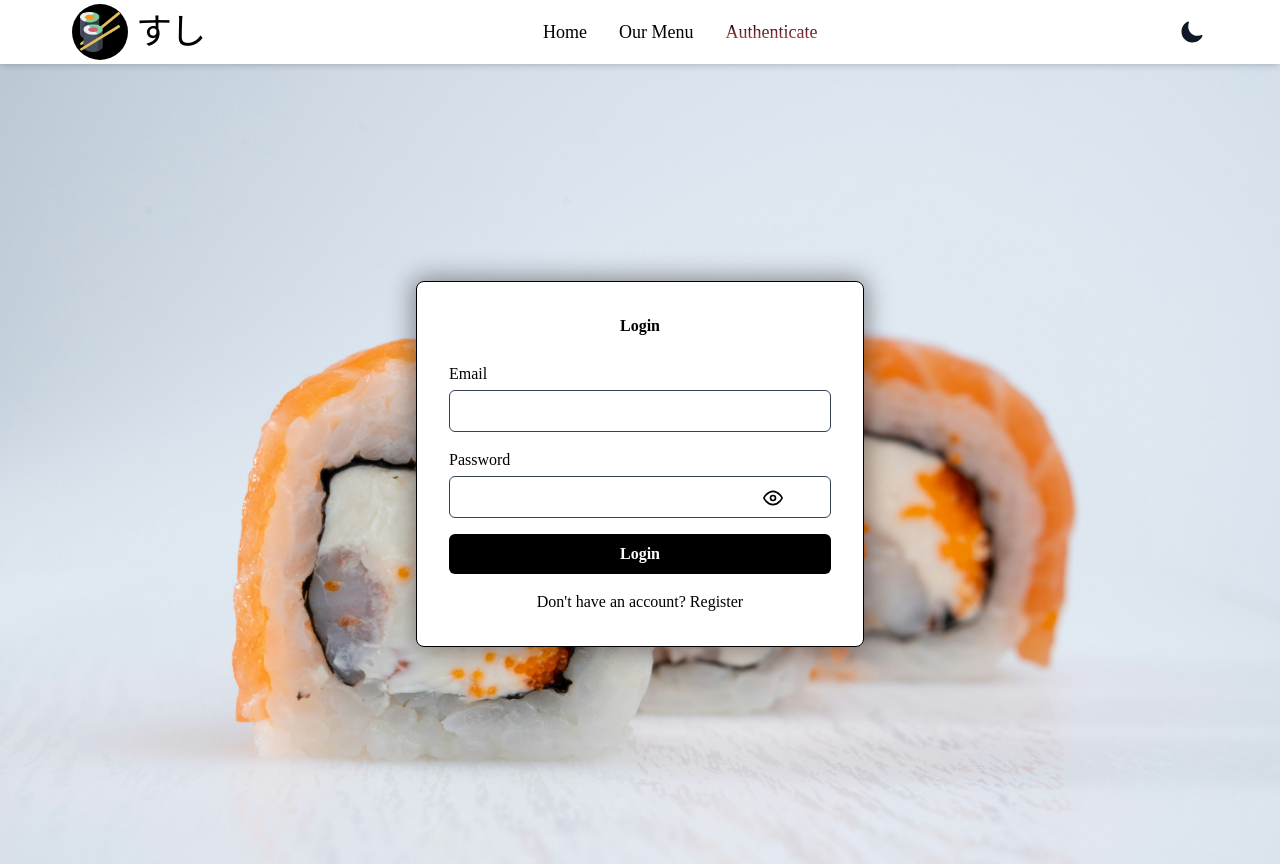
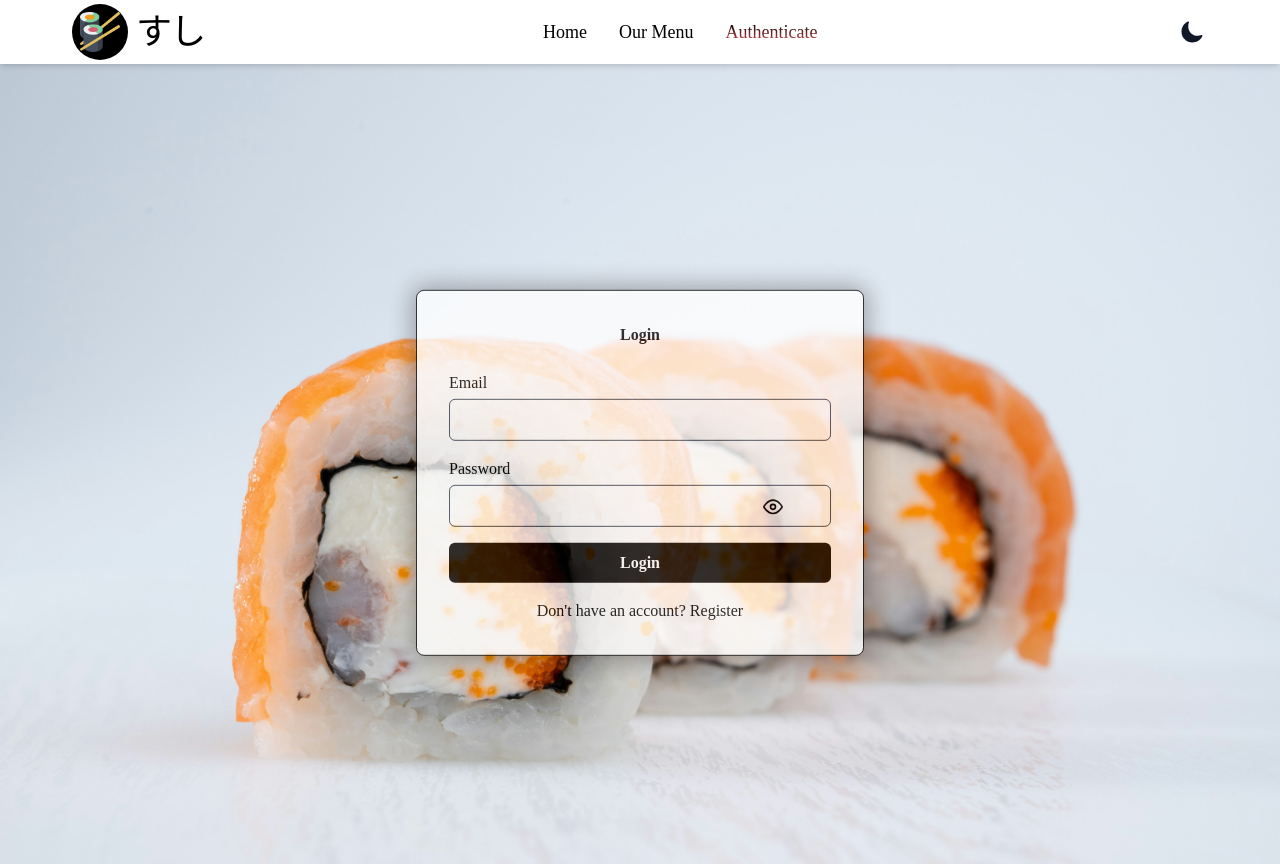
Before and after one commit to RobertFacundo/sushiEcommerceF, a React (Vite) app: page /Authentication in a window 1280 px wide. Built offline with nearby package versions, Linux system fonts and the light colour scheme; a web font is replaced by a local one.

Commit message:
gsap animations profile & auth views

```diff
--- a/src/features/auth/AuthenticationView.jsx
+++ b/src/features/auth/AuthenticationView.jsx
@@ -5,21 +5,24 @@ import { authFields } from "../../shared/config/inputFields";
 import GradientTextButton from "../../shared/components/Buttons/GradientTextButton";
 import StyledTitle from "../../shared/components/Titles/StyledTitle";
 import FormButton from "../../shared/components/Buttons/FormButton";
+import { useAuthAnimation } from "./hooks/useAuthAnimation";
 
 const AuthenticationView = ({ initialType = 'login' }) => {
     const [type, setType] = useState(initialType);
     const { register, handleSubmit, onSubmit, errors, loading, error } = useAuthForm(type);
 
+    const { containerRef, cardRef, formRef } = useAuthAnimation();
+
     return (
-        <div className="relative h-screen overflow-hidden flex items-center justify-center dark:bg-[url('/authenticationBG.jpg')] bg-[url('/authenticationBGLight.jpg')] bg-cover bg-bottom">
+        <div ref={containerRef} className="relative h-screen overflow-hidden flex items-center justify-center dark:bg-[url('/authenticationBG.jpg')] bg-[url('/authenticationBGLight.jpg')] bg-cover bg-bottom">
 
-            <div className="relative bg-white dark:bg-[#0d0d0d] z-10 border border-black-500 dark:border-red-500 p-8 rounded-lg w-full max-w-md"
+            <div ref={cardRef} className="relative bg-white dark:bg-[#0d0d0d] z-10 border border-black-500 dark:border-red-500 p-8 rounded-lg w-full max-w-md"
                 style={{ boxShadow: "var(--card-shadow)" }}
             >
                 <StyledTitle>
                     {type === 'login' ? 'Login' : 'Register'}
                 </StyledTitle>
-                <form onSubmit={handleSubmit(onSubmit)}>
+                <form ref={formRef} onSubmit={handleSubmit(onSubmit)}>
                     {authFields
                         .filter(field => field.showIn.includes(type))
                         .map(field => (
--- /dev/null
+++ b/src/features/auth/hooks/useAuthAnimation.js
@@ -0,0 +1,31 @@
+import { useLayoutEffect, useRef } from "react";
+import { gsap } from "gsap";
+
+export const useAuthAnimation = () => {
+    const containerRef = useRef(null);
+    const cardRef = useRef(null);
+    const formRef = useRef(null);
+
+    useLayoutEffect(() => {
+        const ctx = gsap.context(() => {
+            gsap.from(containerRef.current, {
+                opacity: 0,
+                duration: 1.6,
+                ease: "power2.out"
+            });
+
+            gsap.from(cardRef.current, {
+                opacity: 0,
+                y: 40,
+                duration: 1.7,
+                stagger:0.05,
+                ease: "power3.out",
+                delay: 0.15,
+            });
+        });
+
+        return () => ctx.revert()
+    }, []);
+
+    return { containerRef, cardRef, formRef }
+}
--- a/src/features/home/hooks/useHeroBannerAnimations.js
+++ b/src/features/home/hooks/useHeroBannerAnimations.js
@@ -13,7 +13,7 @@ export const useHeroBannerAnimation = (sectionRef, titleRef, subtitleRef, ctaRef
                 sectionRef.current,
                 { scale: 1 },
                 {
-                    scale: 1.05,
+                    scale: 1.01,
                     ease: "power1.out",
                     scrollTrigger: {
                         trigger: sectionRef.current,
--- a/src/features/profile/ProfileView.jsx
+++ b/src/features/profile/ProfileView.jsx
@@ -1,9 +1,11 @@
 import LeftColumn from "./components/LeftColumn";
 import RightColumn from "./components/RightColumn";
 import { useProfile } from "./hooks/useProfile";
+import { useProfileAnimation } from "./hooks/useProfileAnimation";
 
 const ProfileView = () => {
     const { data: profile, isLoading, isError } = useProfile();
+    const { containerRef, leftRef, rightRef, giftCardRef, sectionsRef } = useProfileAnimation();
 
     if (isLoading) {
         return (
@@ -23,12 +25,12 @@ const ProfileView = () => {
 
     return (
         <div className="w-full min-h-screen flex justify-center bg-gray-50 dark:bg-stone-950 py-10 px-4">
-            <div className="w-full grid grid-cols-1 lg:grid-cols-3 gap-4">
-                <div className="lg:col-span-1">
-                    <LeftColumn profile={profile} />
+            <div ref={containerRef} className="w-full grid grid-cols-1 lg:grid-cols-3 gap-4">
+                <div ref={leftRef} className="lg:col-span-1">
+                    <LeftColumn profile={profile} giftCardRef={giftCardRef} />
                 </div>
-                <div className="lg:col-span-2">
-                    <RightColumn />
+                <div ref={rightRef} className="lg:col-span-2">
+                    <RightColumn sectionsRef={sectionsRef} />
                 </div>
             </div>
         </div>
--- a/src/features/profile/components/GiftCard.jsx
+++ b/src/features/profile/components/GiftCard.jsx
@@ -1,9 +1,9 @@
-import React from "react";
+import React, { forwardRef } from "react";
 import BarCode from 'react-barcode';
 
-const GiftCard = ({ code, description }) => {
+const GiftCard = forwardRef(({ code, description }, ref) => {
     return (
-        <div className="flex flex-col items-center space-y-2 mb-3">
+        <div ref={ref} className="flex flex-col items-center space-y-2 mb-3">
             <div className="relative w-125 h-70 rounded-xl shadow-lg overflow-hidden"  style={{ boxShadow: "var(--card-shadow)" }}>
                 <img src="/giftCard.jpg" alt="GiftCard" className="absolute inset-0 w-full h-full object-cover" />
 
@@ -26,6 +26,6 @@ const GiftCard = ({ code, description }) => {
             </div>
         </div>
     );
-};
+});
 
 export default GiftCard;
--- a/src/features/profile/components/LeftColumn.jsx
+++ b/src/features/profile/components/LeftColumn.jsx
@@ -7,15 +7,13 @@ import PasswordInputField from "./PasswordInputField";
 import GiftCard from "./GiftCard";
 import AvatarSelector from "./AvatarSelector";
 
-const LeftColumn = ({ profile }) => {
+const LeftColumn = ({ profile, giftCardRef }) => {
     const updateProfileMutation = useUpdateProfile();
     const [avatar, setAvatar] = useState(profile.avatar ?? '/avatar.jpg')
 
-
-    console.log(profile)
     return (
         <>
-            <GiftCard code={profile.giftCard} description="Use this gift card for your next purchase!" />
+            <GiftCard ref={giftCardRef} code={profile.giftCard} description="Use this gift card for your next purchase!" />
             <div className="bg-white dark:bg-zinc-900 shadow-sm rounded-xl p-6 h-fit space-y-6">
                 <div className="flex items-center justify-between gap-8">
                     <StyledTitle>Account Details</StyledTitle>
--- a/src/features/profile/components/RightColumn.jsx
+++ b/src/features/profile/components/RightColumn.jsx
@@ -1,22 +1,21 @@
-import { useSelector } from "react-redux";
 import StyledTitle from "../../../shared/components/Titles/StyledTitle"
 import PurchaseHistory from "./PurchaseHistory";
 import { useProfile } from "../hooks/useProfile";
 import NotificationList from "./NotificationList";
 
-const RightColumn = () => {
+const RightColumn = ({ sectionsRef }) => {
     const { data: profile, isLoading, isError } = useProfile();
     const purchases = profile?.purchaseHistory;
 
     return (
         <div className="bg-white dark:bg-zinc-900 shadow-sm rounded-xl p-6 space-y-8">
-            <section>
+            <section ref={el => sectionsRef.current[0] = el}>
                 <StyledTitle>
                     Notifications
                 </StyledTitle>
-                <NotificationList/>
+                <NotificationList />
             </section>
-            <section>
+            <section ref={el => sectionsRef.current[1] = el}>
                 <StyledTitle>
                     Purchase History
                 </StyledTitle>
--- /dev/null
+++ b/src/features/profile/hooks/useProfileAnimation.js
@@ -0,0 +1,36 @@
+import { useLayoutEffect, useRef } from "react";
+import gsap from "gsap";
+
+export const useProfileAnimation = () => {
+    const containerRef = useRef(null);
+    const leftRef = useRef(null);
+    const rightRef = useRef(null);
+    const giftCardRef = useRef(null);
+    const sectionsRef = useRef([]);
+
+    useLayoutEffect(() => {
+        const ctx = gsap.context(() => {
+            const tl = gsap.timeline({
+                defaults: { duration: 0.8, ease: "sine.out" }
+            });
+
+            tl.from(containerRef.current, { opacity: 0, duration: 0.2 })
+                .from(leftRef.current, { opacity: 0, x: -40 }, "-=0.4")
+                .from(rightRef.current, { opacity: 0, x: -40 }, "-=0.55")
+                .from(sectionsRef.current, {
+                    opacity: 0,
+                    y: 20,
+                    stagger: 0.25
+                }, "-=0.4")
+                .from(giftCardRef.current, {
+                    opacity: 0,
+                    scale: 0.95,
+                    duration: 3.9,
+                }, "-=0.8")
+        });
+
+        return () => ctx.revert()
+    }, []);
+
+    return { containerRef, leftRef, rightRef, giftCardRef, sectionsRef };
+};
```
